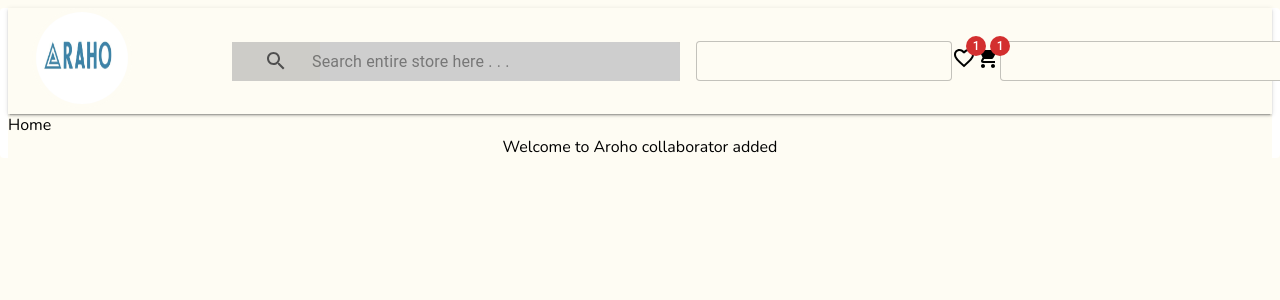
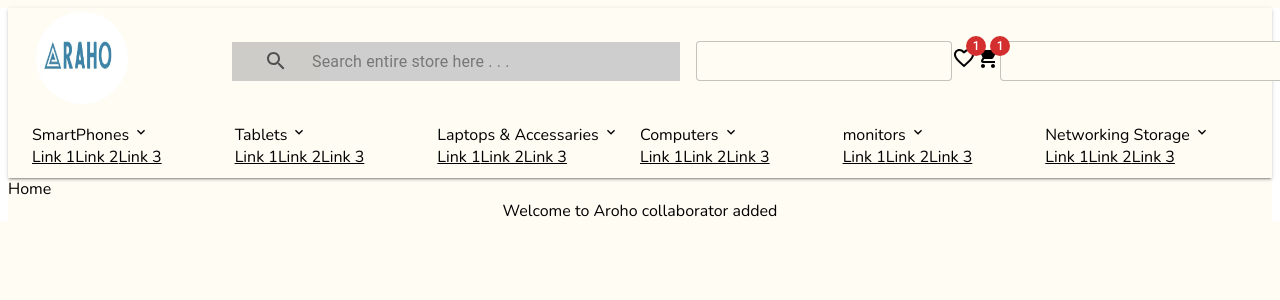
Before and after one commit to Birhanek/arho, a React (Create React App) app: page / in a window 1280 px wide. Shown: the top 300 px of the page. Built offline with nearby package versions, Linux system fonts and the light colour scheme.

Commit message:
adding bottom nav bar to the main bar

```diff
--- a/src/components/Layout/BottomNavbar.tsx
+++ b/src/components/Layout/BottomNavbar.tsx
@@ -5,15 +5,13 @@ import Box from '@mui/material/Box';
 import Toolbar from '@mui/material/Toolbar';
 
 import KeyboardArrowDownIcon from '@mui/icons-material/KeyboardArrowDown';
-const Test = () => {
+const BottomNavBar = () => {
   return (
-    <>
-<AppBar>
   <Toolbar>
     <Grid container>
       <Grid item xs={2}>
       <div className="dropdown">
-  <p className="dropbtn">Dropdo <KeyboardArrowDownIcon sx={{padding:'0px',margin:'0px',fontSize:'16px'}}/></p>
+  <p className="dropbtn">SmartPhones <KeyboardArrowDownIcon sx={{padding:'0px',margin:'0px',fontSize:'16px'}}/></p>
   <div className="dropdown-content">
     <a href="#">Link 1</a>
     <a href="#">Link 2</a>
@@ -74,10 +72,7 @@ const Test = () => {
 
     </Grid>
   </Toolbar>
-</AppBar>
-
-    </>
   )
 }
 
-export default Test
+export default BottomNavBar
--- a/src/components/Layout/Navbar.tsx
+++ b/src/components/Layout/Navbar.tsx
@@ -7,6 +7,7 @@ import ShoppingCartIcon from '@mui/icons-material/ShoppingCart';
 import { Images, LanguageFlags, Languages } from '../../DataInterface/productInterface'
 import { Link } from 'react-router-dom'
 import Search from '../search/Search';
+import BottomNavBar from './BottomNavbar';
 const Navbar = () => {
   const [languageSelector,setLanguageSelector] = useState<string>(Languages.English)
   const [currency,setCurrency] = useState<string>(Languages.English)
@@ -63,7 +64,9 @@ const Navbar = () => {
         </div>
 
 
+
         </Toolbar>
+        <BottomNavBar/>
       </AppBar>
     </Box>
   )
--- a/src/feature/product/productSlice.ts
+++ b/src/feature/product/productSlice.ts
@@ -18,7 +18,6 @@ const productSlice = createSlice({
         builder.addCase(getAllProduct.pending,(state)=>{
             state.isLoading = true
             state.isError = false
-            state.message = '',
             state.product = []
         })
         builder.addCase(getAllProduct.fulfilled, (state,action:PayloadAction<Product[]>) => {
@@ -28,6 +27,13 @@ const productSlice = createSlice({
             state.message = 'Data successfully fetched'
         })
 
+        builder.addCase(getAllProduct.rejected, (state, action) =>{
+            state.isError = true
+            state.isLoading = false
+            state.product = []
+            state.message = action.error.message?.toLocaleLowerCase()
+        })
+
 
     },
 })
```
